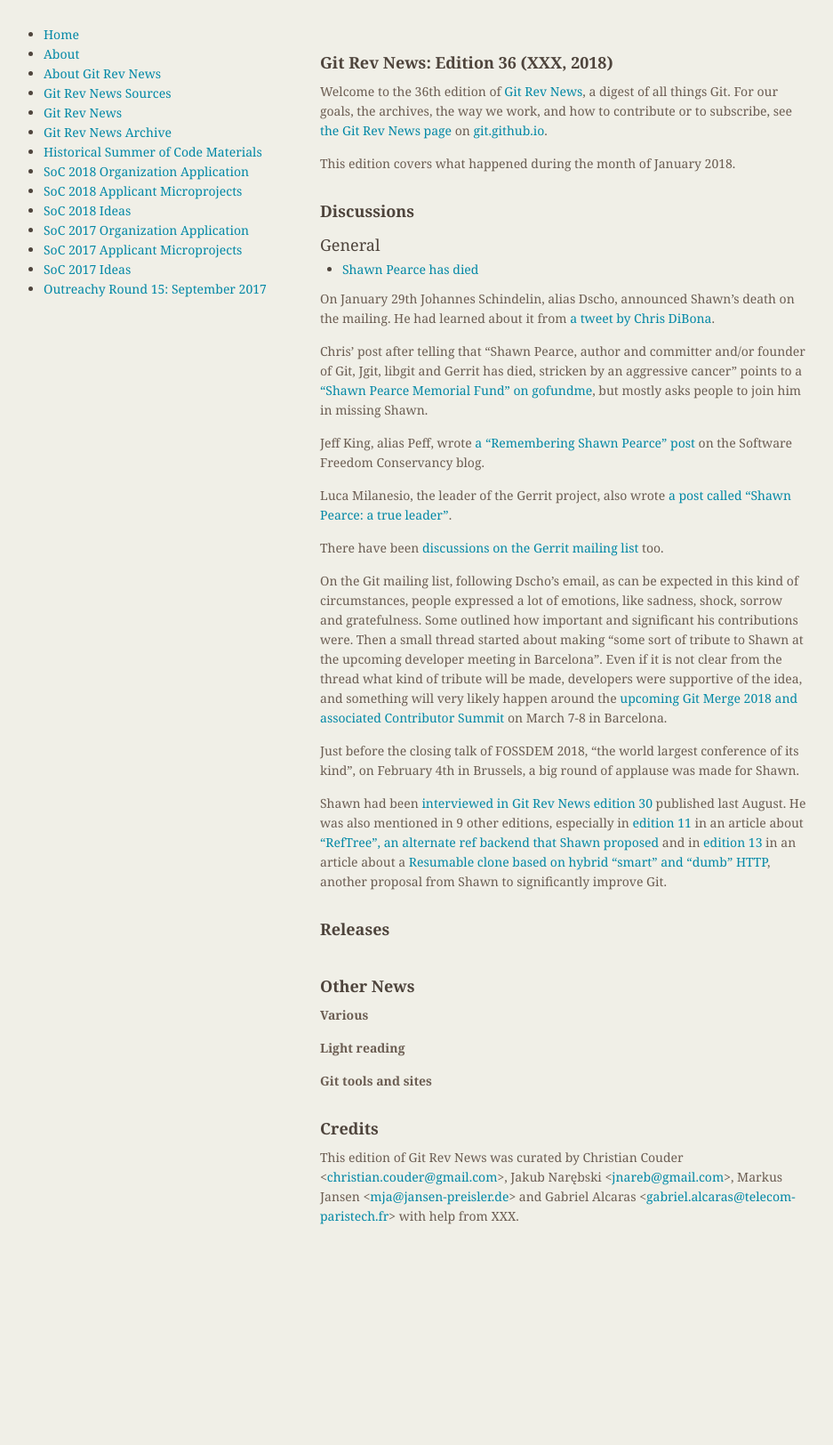
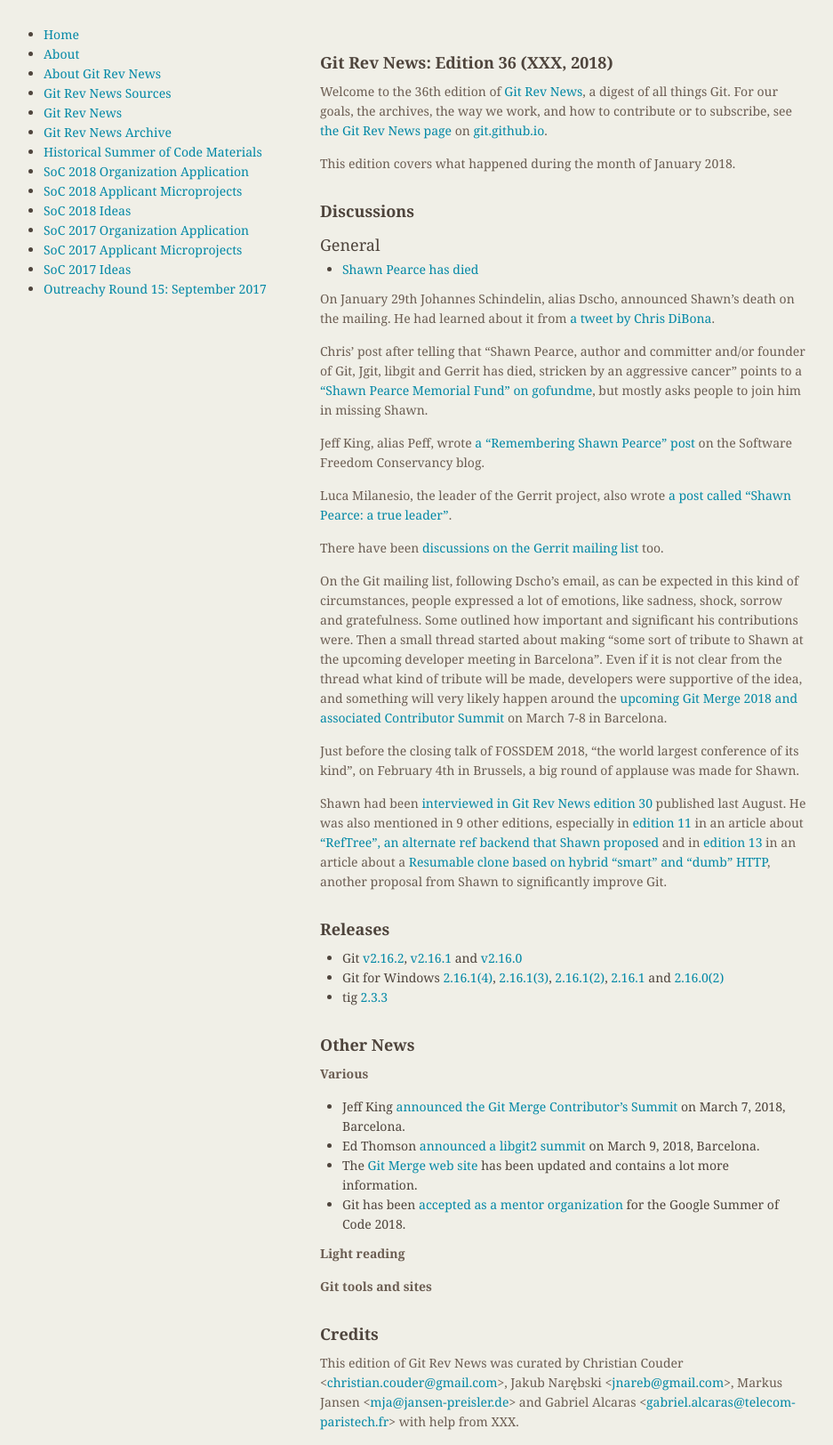
Before and after one commit to git/git.github.io, a Jekyll site: the page built from rev_news/drafts/edition-36.md, in a window 1280 px wide. Shown: the whole page at 89% size, without its empty margins (174-1111 px from the left). Built offline with Jekyll 4.4.1, drawn with Linux system fonts in a browser that asks for light colours; before the commit the page ends 1393 px from its top, so only the background shows below that.

Commit message:
rn-36: add releases and small news from the ML

```diff
--- a/rev_news/drafts/edition-36.md
+++ b/rev_news/drafts/edition-36.md
@@ -76,11 +76,26 @@
 
 ## Releases
 
+* Git [v2.16.2](https://public-inbox.org/git/xmqqinaw7rat.fsf@gitster-ct.c.googlers.com),
+[v2.16.1](https://public-inbox.org/git/xmqqy3kqmoax.fsf@gitster.mtv.corp.google.com) and
+[v2.16.0](https://public-inbox.org/git/xmqqfu73r9tf.fsf@gitster.mtv.corp.google.com)
+* Git for Windows [2.16.1(4)](https://public-inbox.org/git/20180207200157.17672-1-johannes.schindelin@gmx.de),
+[2.16.1(3)](https://public-inbox.org/git/20180206153802.14064-1-johannes.schindelin@gmx.de),
+[2.16.1(2)](https://public-inbox.org/git/0MFuWk-1eTyyv270g-00EthZ@mail.gmx.com),
+[2.16.1](https://public-inbox.org/git/20180122170959.12528-1-johannes.schindelin@gmx.de) and
+[2.16.0(2)](https://public-inbox.org/git/20180118222154.15784-1-johannes.schindelin@gmx.de)
+* tig [2.3.3](https://public-inbox.org/git/CAFuPQ1L7AKp5UXzLxUhFWkmK2HPRZhOMbapqdT7bCpbHSHkUow@mail.gmail.com)
 
 ## Other News
 
 __Various__
 
+* Jeff King [announced the Git Merge Contributor's Summit](https://public-inbox.org/git/20180119001034.GA29172@sigill.intra.peff.net/)
+on March 7, 2018, Barcelona.
+* Ed Thomson [announced a libgit2 summit](https://public-inbox.org/git/CA+WKDT0rB0XV-99bnYYH7A7=a7doL2fqFR=FOq2DFuczUb9xDw@mail.gmail.com/)
+on March 9, 2018, Barcelona.
+* The [Git Merge web site](https://git-merge.com) has been updated and contains a lot more information.
+* Git has been [accepted as a mentor organization](https://public-inbox.org/git/CAP8UFD0Qqf23Ya3BP4oL641G+EsZ9pP17iKpSEV4JFsEbEPPKQ@mail.gmail.com/) for the Google Summer of Code 2018.
 
 __Light reading__
 
```
